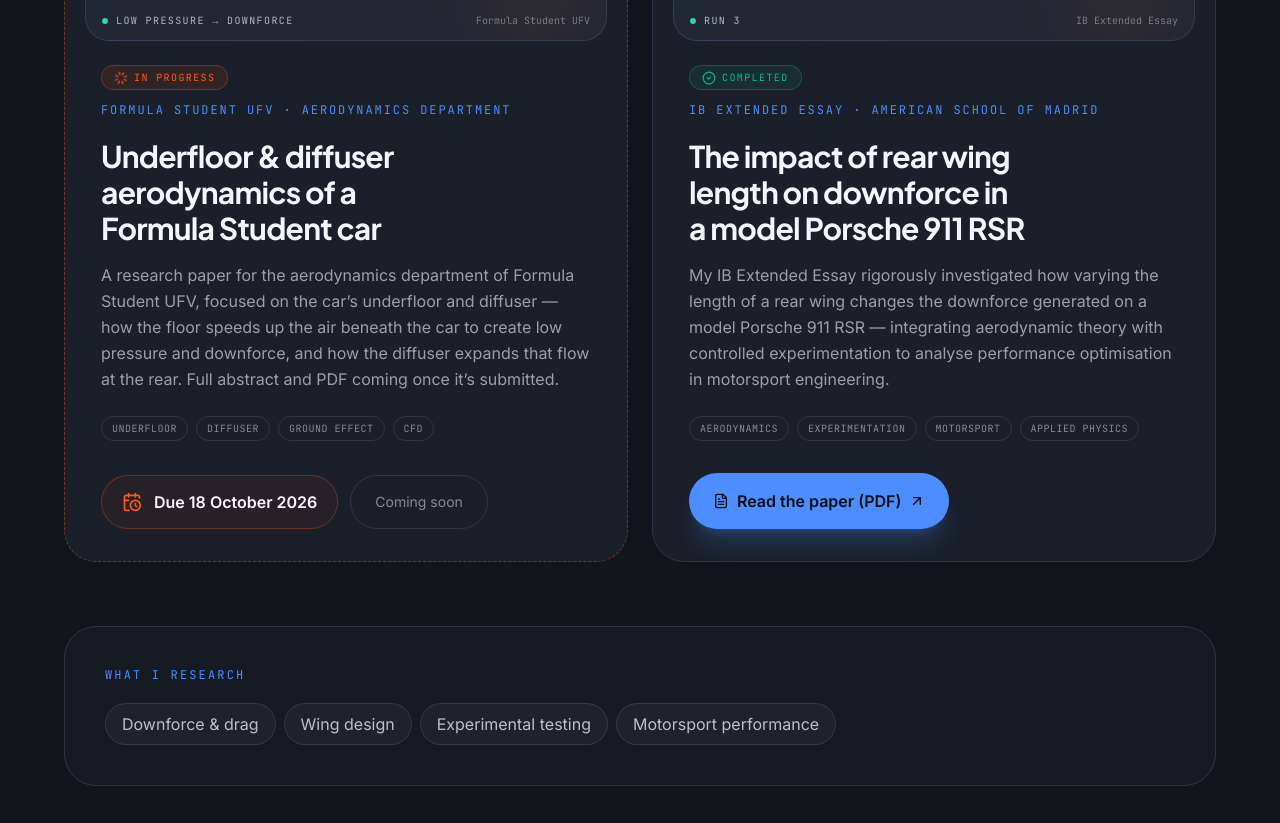
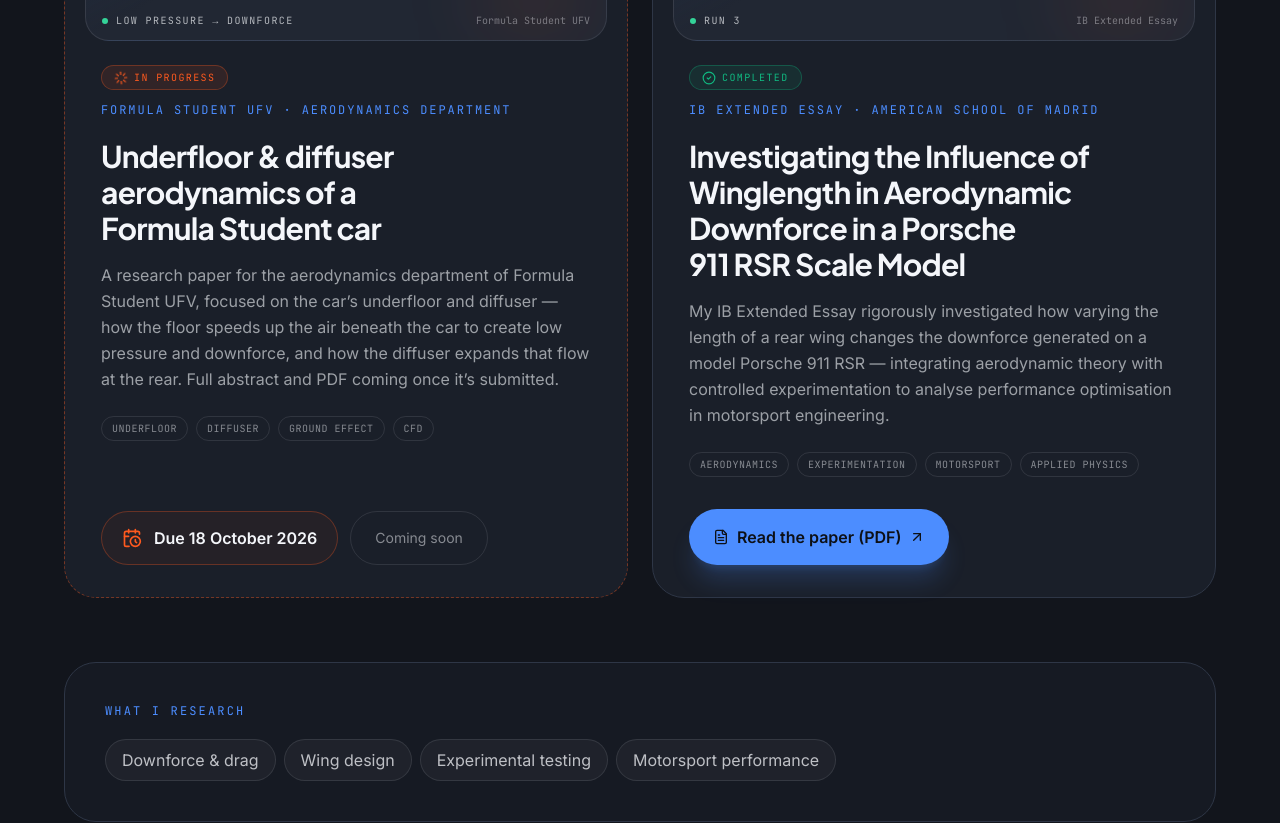
Before and after one commit to JordiFA26/Jordi-PPortfolio, a React (Vite) app: page /research in a window 1280 px wide. Shown: the part 1020-1843 px from the top of the page. Built offline with nearby package versions, Linux system fonts and the light colour scheme.

Commit message:
Research: official IB EE title
Co-Authored-By: Claude Opus 5.5 <noreply@anthropic.com>

```diff
--- a/src/copy.js
+++ b/src/copy.js
@@ -274,7 +274,7 @@ const en = {
         visual: 'tunnel',
         anim: { header: 'Wind tunnel · rear wing length', states: ['Run 1 · short wing', 'Run 2', 'Run 3', 'Run 4 · long wing'], tag: 'IB Extended Essay', axis: 'wing length' },
         context: 'IB Extended Essay · American School of Madrid',
-        title: 'The impact of rear wing length on downforce in a model Porsche 911 RSR',
+        title: 'Investigating the Influence of Winglength in Aerodynamic Downforce in a Porsche 911 RSR Scale Model',
         abstract: 'My IB Extended Essay rigorously investigated how varying the length of a rear wing changes the downforce generated on a model Porsche 911 RSR — integrating aerodynamic theory with controlled experimentation to analyse performance optimisation in motorsport engineering.',
         tags: ['Aerodynamics', 'Experimentation', 'Motorsport', 'Applied Physics'],
         pdf: true,
@@ -573,7 +573,7 @@ const es = {
         visual: 'tunnel',
         anim: { header: 'Túnel de viento · longitud del alerón', states: ['Prueba 1 · alerón corto', 'Prueba 2', 'Prueba 3', 'Prueba 4 · alerón largo'], tag: 'Monografía del IB', axis: 'longitud' },
         context: 'Monografía del IB · American School of Madrid',
-        title: 'El impacto de la longitud del alerón trasero en la carga aerodinámica de un Porsche 911 RSR a escala',
+        title: 'Investigating the Influence of Winglength in Aerodynamic Downforce in a Porsche 911 RSR Scale Model',
         abstract: 'Mi Monografía del IB investigó con rigor cómo la variación de la longitud del alerón trasero cambia la carga aerodinámica generada en un Porsche 911 RSR a escala, integrando teoría aerodinámica y experimentación controlada para analizar la optimización del rendimiento en la ingeniería del motor.',
         tags: ['Aerodinámica', 'Experimentación', 'Motor', 'Física aplicada'],
         pdf: true,
```
